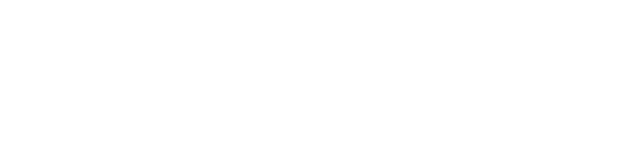
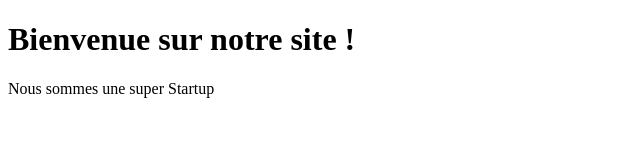
Before and after one commit to anasbouguetaya/GIT_TP, a plain HTML site: page index.html in a window 1280 px wide. Shown: the whole page, without its empty margins (0-640 px from the left). Drawn offline with Linux system fonts and the light colour scheme.

Commit message:
update index.html (header)

```diff
--- a/index.html
+++ b/index.html
@@ -5,7 +5,10 @@
         <title>Accueil</title>
     </head>
     <body>
-        <header></header>
+        <header>
+            <h1>Bienvenue sur notre site !</h1>
+            <p>Nous sommes une super Startup</p>
+        </header>
         <main></main>
         <footer></footer>
     </body>
```
